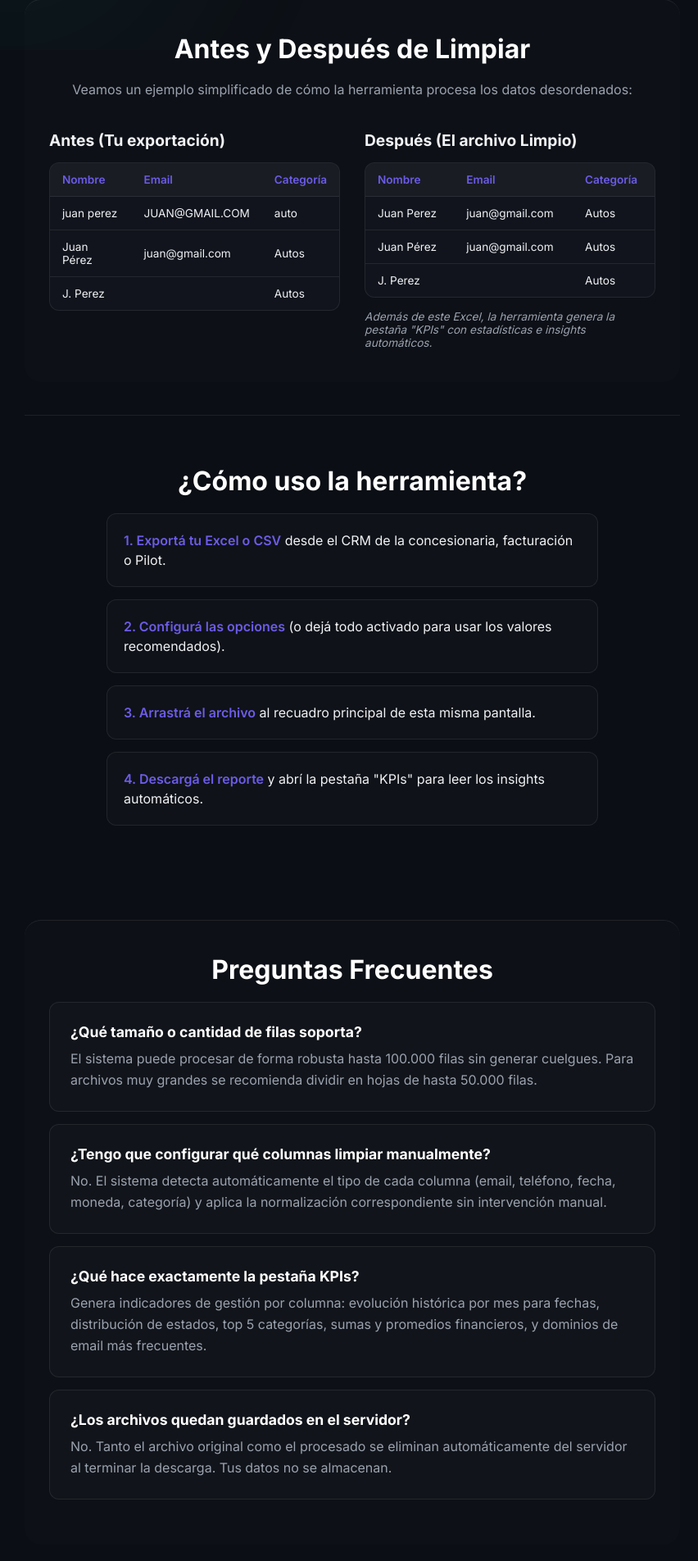
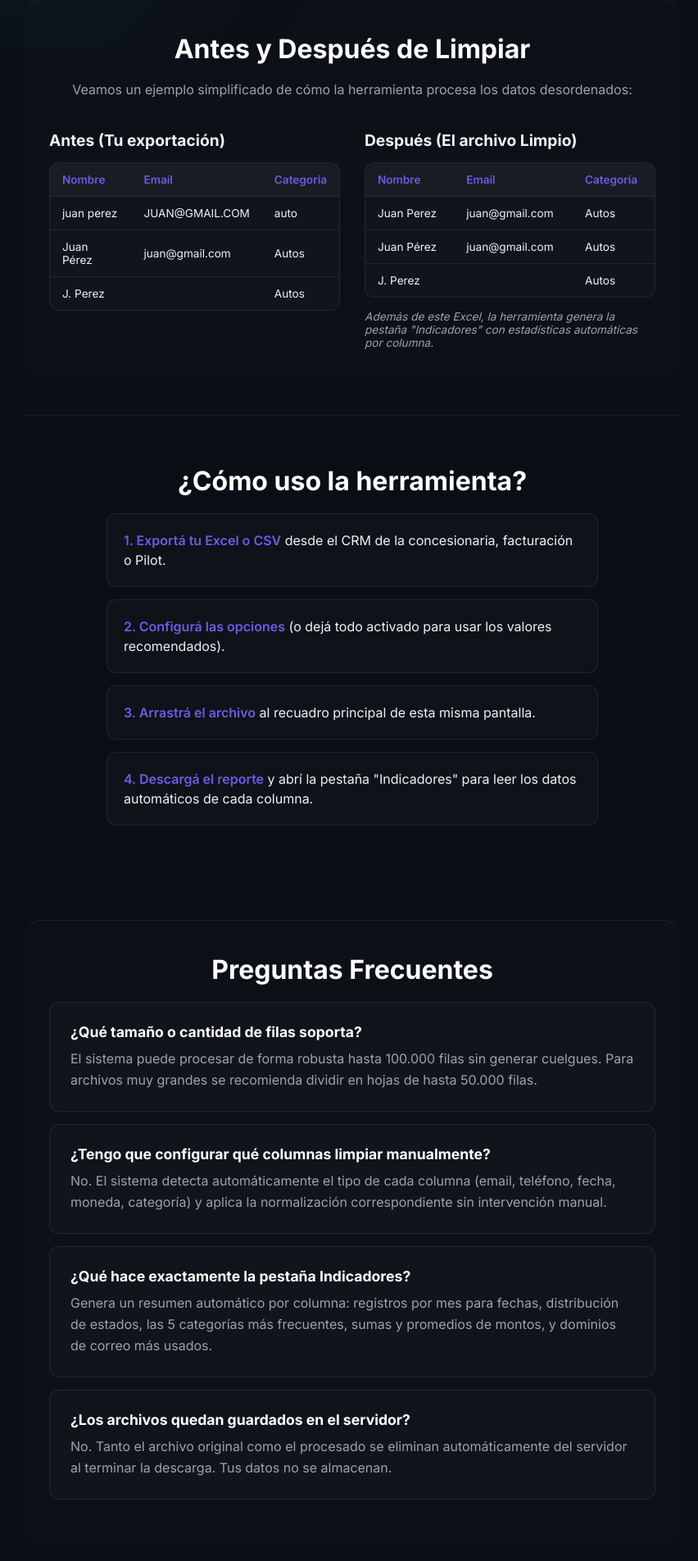
Before and after one commit to Marshall-ux/dataclean, a Flask app: page / in a window 1280 px wide. Shown: the part 739-2643 px from the top of the page at 82% size, without its empty margins (210-1062 px from the left). Run offline with Flask 3, Linux system fonts and the light colour scheme.

Commit message:
feat: agregar soporte Docker y mejoras de limpieza
Se incorpora configuración para ejecución con Docker y se ajustan validaciones y textos de la interfaz para mejorar la detección de fechas y la claridad del reporte generado.

Co-authored-by: Cursor <cursoragent@cursor.com>

```diff
--- a/app.py
+++ b/app.py
@@ -118,4 +118,5 @@ def download_file(filename: str):
 if __name__ == "__main__":
     debug = os.environ.get("FLASK_DEBUG", "false").lower() == "true"
     port = int(os.environ.get("PORT", 5001))
-    app.run(debug=debug, port=port)
+    # Necesario para Docker: escuchar en todas las interfaces del contenedor.
+    app.run(host="0.0.0.0", debug=debug, port=port)
--- a/cleaner.py
+++ b/cleaner.py
@@ -128,6 +128,11 @@ class MotorLimpieza:
         """
         no_nulos = series.dropna()
         if no_nulos.empty:
+            return None
+        # Guard: pd.to_datetime(0) = 1970-01-01, por lo que columnas numéricas (cantidades,
+        # precios, etc.) quedarían mal convertidas. Si ≥ 50 % de los valores son numéricos,
+        # no es una columna de fechas.
+        if pd.to_numeric(no_nulos, errors="coerce").notna().sum() / len(no_nulos) >= 0.5:
             return None
         # format='mixed' (pandas ≥ 2.0) evita el UserWarning; fallback para versiones anteriores
         try:
--- a/templates/index.html
+++ b/templates/index.html
@@ -105,7 +105,7 @@
                         </svg>
                     </div>
                     <h2>¡Planilla lista!</h2>
-                    <p>Se generó el archivo limpio con KPIs y observaciones detalladas.</p>
+                    <p>Se generó el archivo limpio con indicadores y avisos detallados.</p>
                     <a href="#" id="download-btn" class="btn-primary">Descargar Excel Limpio</a>
                     <br>
                     <button class="btn-secondary" onclick="resetForm()">Procesar otra planilla</button>
@@ -210,7 +210,7 @@
                                 </tbody>
                             </table>
                         </div>
-                        <p class="small-note">Además de este Excel, la herramienta genera la pestaña "KPIs" con estadísticas e insights automáticos.</p>
+                        <p class="small-note">Además de este Excel, la herramienta genera la pestaña "Indicadores" con estadísticas automáticas por columna.</p>
                     </div>
                 </div>
             </section>
@@ -222,7 +222,7 @@
                     <li><strong>1. Exportá tu Excel o CSV</strong> desde el CRM de la concesionaria, facturación o Pilot.</li>
                     <li><strong>2. Configurá las opciones</strong> (o dejá todo activado para usar los valores recomendados).</li>
                     <li><strong>3. Arrastrá el archivo</strong> al recuadro principal de esta misma pantalla.</li>
-                    <li><strong>4. Descargá el reporte</strong> y abrí la pestaña "KPIs" para leer los insights automáticos.</li>
+                    <li><strong>4. Descargá el reporte</strong> y abrí la pestaña "Indicadores" para leer los datos automáticos de cada columna.</li>
                 </ol>
             </section>
 
@@ -241,8 +241,8 @@
                 </div>
 
                 <div class="faq-item">
-                    <h3>¿Qué hace exactamente la pestaña KPIs?</h3>
-                    <p>Genera indicadores de gestión por columna: evolución histórica por mes para fechas, distribución de estados, top 5 categorías, sumas y promedios financieros, y dominios de email más frecuentes.</p>
+                    <h3>¿Qué hace exactamente la pestaña Indicadores?</h3>
+                    <p>Genera un resumen automático por columna: registros por mes para fechas, distribución de estados, las 5 categorías más frecuentes, sumas y promedios de montos, y dominios de correo más usados.</p>
                 </div>
 
                 <div class="faq-item">
```
Also changed, not shown: docker-compose.yml (added, +15 -0 lines), README.md, 2 other files.
